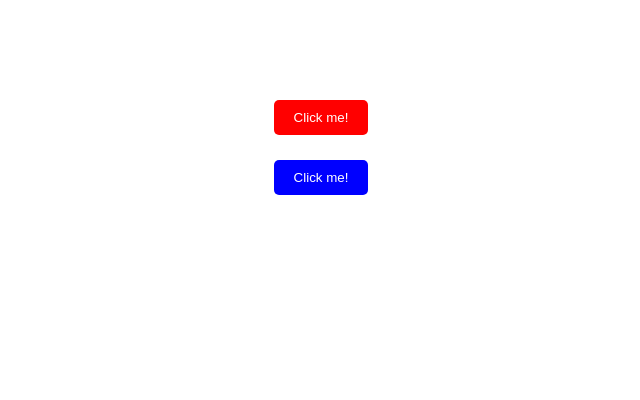
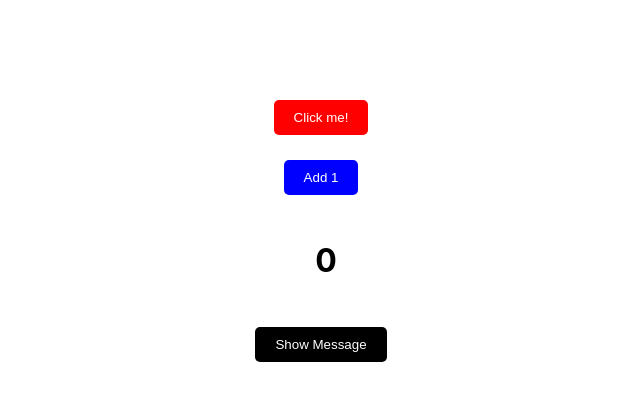
Before and after one commit to kiwaeva/React-componets, a React (Create React App) app: page / in a window 1280 px wide. Shown: the top 400 px of the page, without its empty margins (314-954 px from the left). Built offline with nearby package versions, Linux system fonts and the light colour scheme.

Commit message:
Add alert text, increment button and toggle button.

```diff
--- a/src/App.js
+++ b/src/App.js
@@ -1,13 +1,27 @@
 import './App.css';
 import Button from "./components/Button";
+import {useState} from "react"
 
 function App() {
+  const [count, setCount] = useState(0);
+  const increment = () => setCount (count + 1)
+  const [showMessage, setShowMessage] = useState(false);
+
+  const toggleMessage = () => {
+    setShowMessage((prev) => !prev)
+  };
+
   return (
     <div className="App">
   {/* If your component uses {children} → use nested content: <Button>Click me!</Button>
       If your component uses {text} → use props: <Button text="Click me!" /> */}
-      <Button text="Click me!" color="red"></Button>
-      <Button color="blue">Click me!</Button>
+      <Button text="Click me!" color="red" onClick={()=> alert ("Well document, your first alert button is working! Now let's see what the blue button does." )}></Button>
+      <Button color="blue" onClick={increment}>Add 1</Button>
+      <h1>{count}</h1>
+      <Button text={showMessage ? "Hide Message" : "Show Message"} onClick={toggleMessage} color="black"></Button>
+      {showMessage && (
+        <p> 🎉 Hello, this is your first toggle message!</p>
+      )}
     </div>
   );
 }
```
Also changed, not shown: src/components/Button.jsx (+4 -3 lines).
